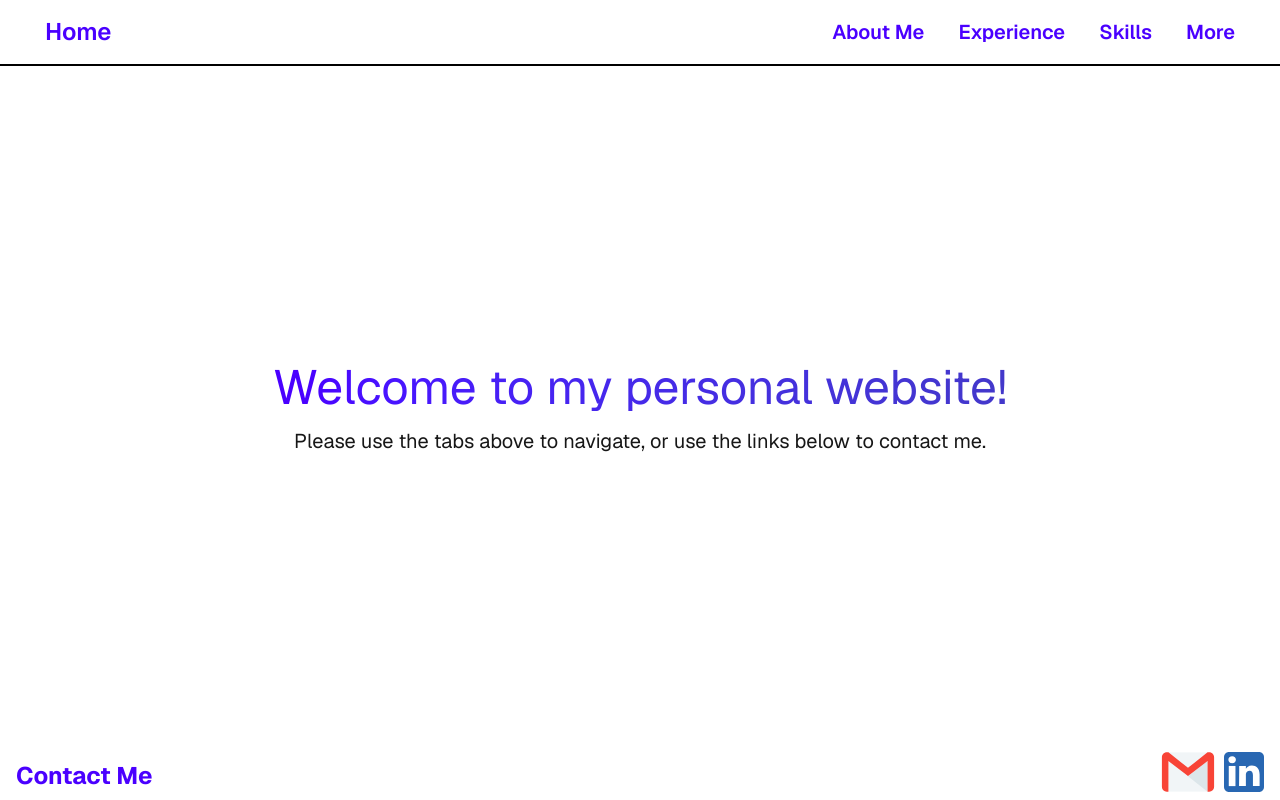
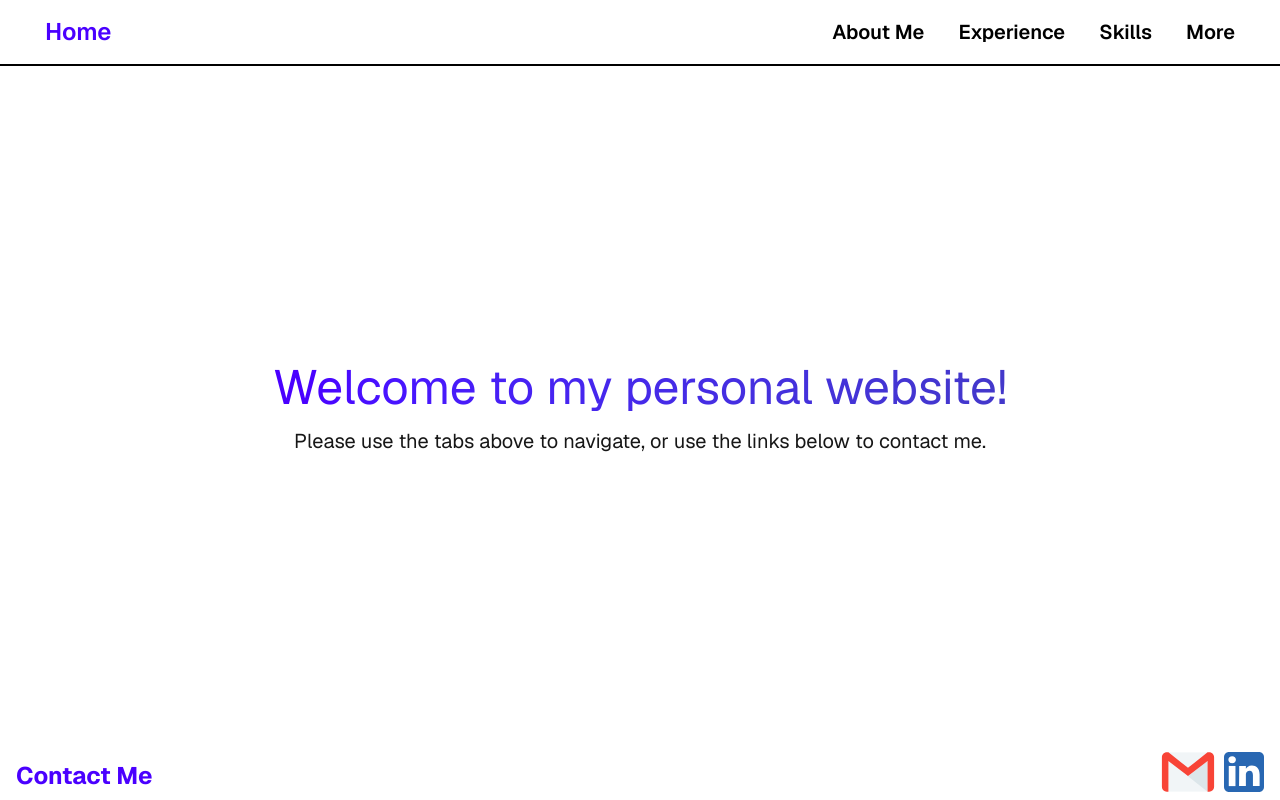
Before and after one commit to vshetty28/vihaan-personal-website, a Next.js app: page / in a window 1280 px wide. Built offline with nearby package versions, Linux system fonts and the light colour scheme.

Commit message:
additional dark mode tuning

```diff
--- a/src/components/NavBar.js
+++ b/src/components/NavBar.js
@@ -9,17 +9,17 @@ const NavBar = () => {
 					Home
 				</Link>
 				<div className="">
-					<Link className="btn btn-link no-underline hover:no-underline transition duration-200 ease-in-out hover:text-primary lg:text-xl" href="/about-me">
+					<Link className="btn btn-link no-underline hover:no-underline transition duration-200 ease-in-out hover:text-primary lg:text-xl dark:text-white text-black" href="/about-me">
 						About Me
 					</Link>
-					<Link className="btn btn-link no-underline hover:no-underline transition duration-200 ease-in-out hover:text-primary lg:text-xl" href="/experience">
+					<Link className="btn btn-link no-underline hover:no-underline transition duration-200 ease-in-out hover:text-primary lg:text-xl dark:text-white text-black" href="/experience">
 						Experience
 					</Link>
-					<Link className="btn btn-link no-underline hover:no-underline transition duration-200 ease-in-out hover:text-primary lg:text-xl" href="/skills">
+					<Link className="btn btn-link no-underline hover:no-underline transition duration-200 ease-in-out hover:text-primary lg:text-xl dark:text-white text-black" href="/skills">
 						Skills
 					</Link>
 					<div className="dropdown dropdown-end">
-						<div tabIndex={0} role="button" className="btn btn-link no-underline hover:no-underline transition duration-200 ease-in-out hover:text-primary lg:text-xl">
+						<div tabIndex={0} role="button" className="btn btn-link no-underline hover:no-underline transition duration-200 ease-in-out hover:text-primary lg:text-xl dark:text-white text-black">
 							More
 						</div>
 						<ul tabIndex={0} className="menu dropdown-content bg-base-100 rounded-box z-[1] mt-4 lg:w-52 lg:p-2 shadow">
```
